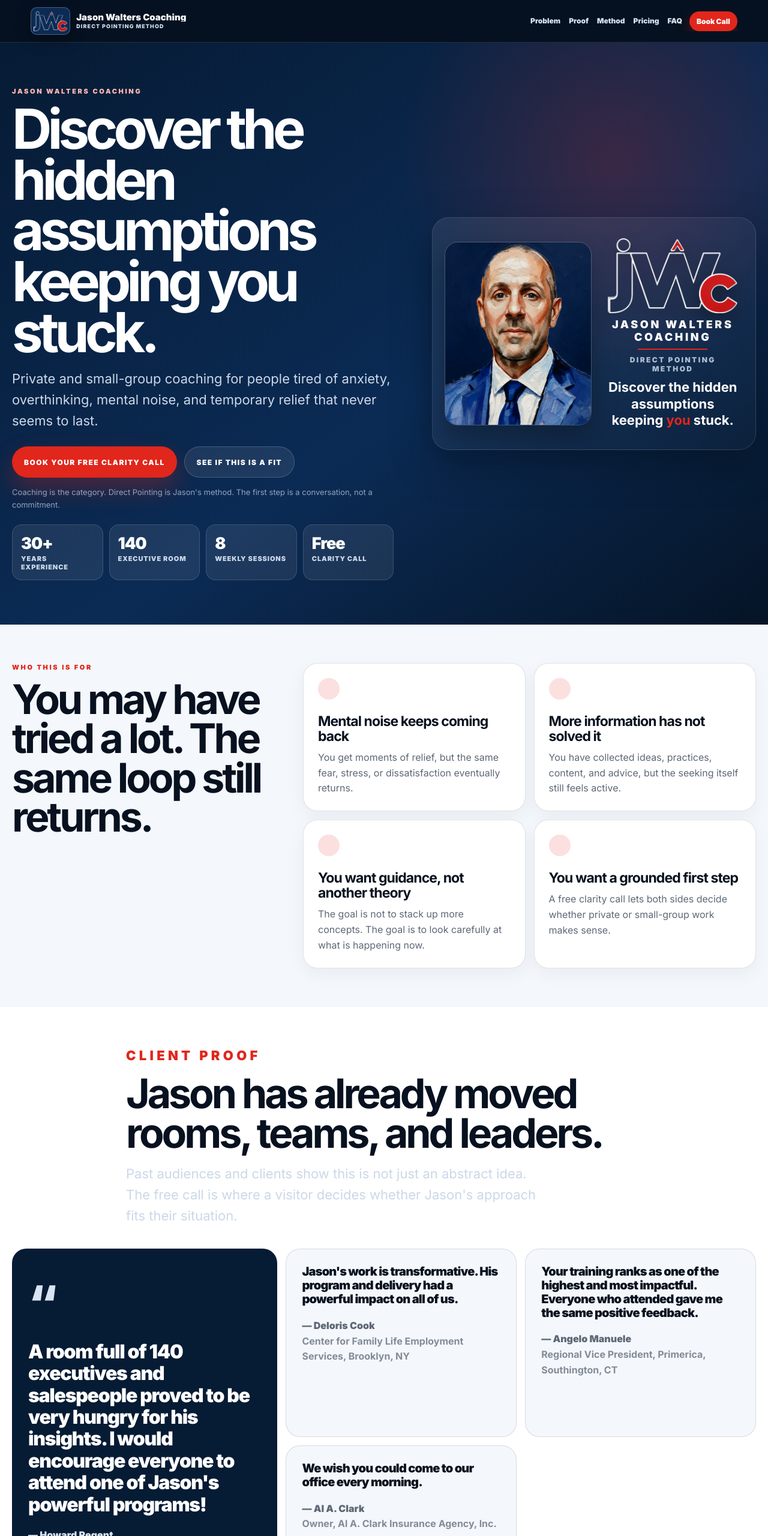
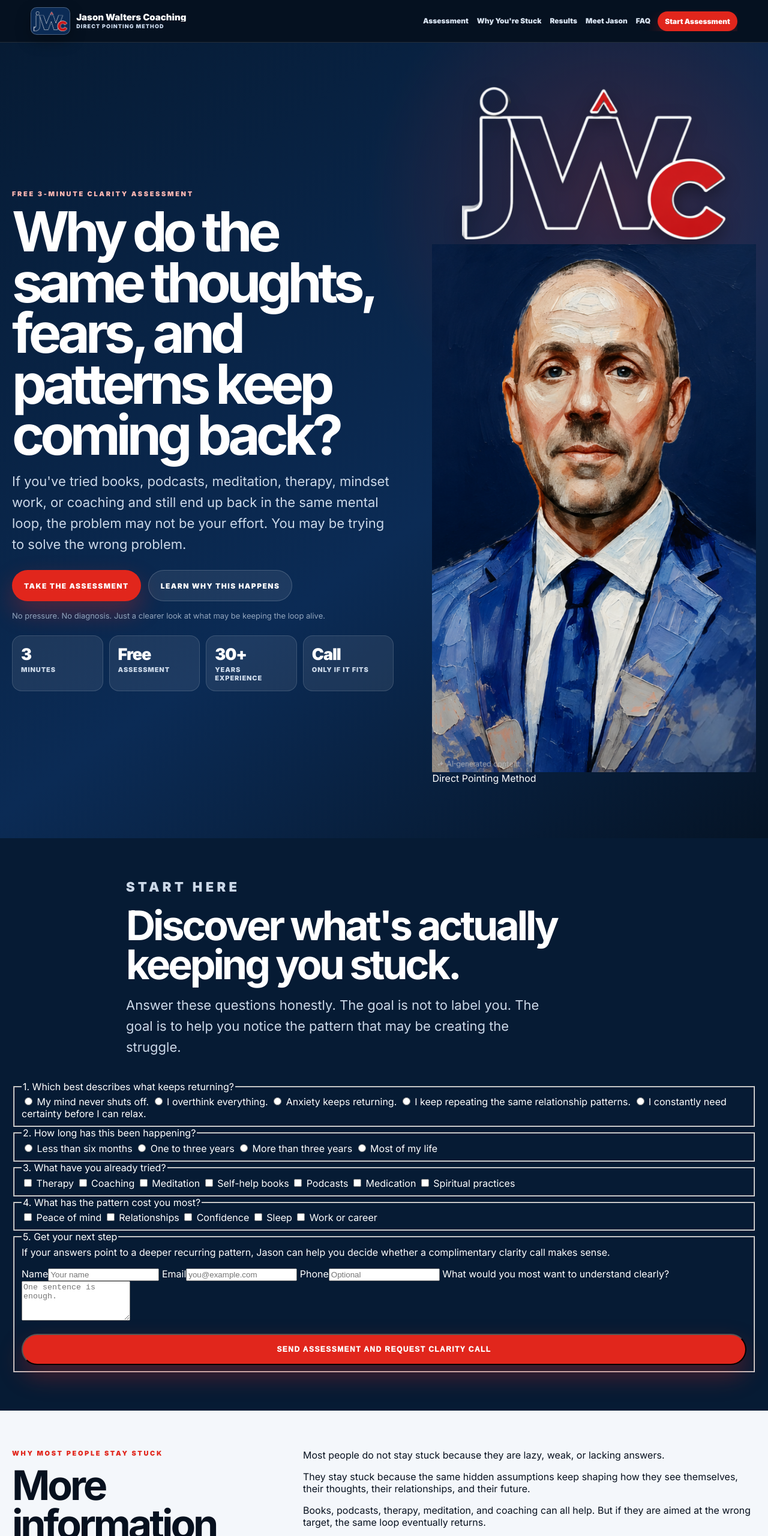
Before and after one commit to ARMS-REACH-DIGITAL-AGENCY/jw, a website: page public/index.html in a window 1280 px wide. Shown: the top 2560 px of the page at 60% size. Drawn offline with Linux system fonts and the light colour scheme.

Commit message:
Rebuild as assessment-driven conversion funnel

```diff
--- a/public/index.html
+++ b/public/index.html
@@ -3,10 +3,10 @@
   <head>
     <meta charset="utf-8" />
     <meta name="viewport" content="width=device-width, initial-scale=1" />
-    <title>Jason Walters Coaching | Book a Free Clarity Call</title>
-    <meta name="description" content="Jason Walters Coaching helps people examine mental noise, fear, overthinking, and recurring patterns through private and small-group coaching using the Direct Pointing Method." />
+    <title>Jason Walters Coaching | 3-Minute Clarity Assessment</title>
+    <meta name="description" content="Take the 3-minute clarity assessment from Jason Walters Coaching and see whether anxiety, overthinking, or recurring patterns may be driven by hidden assumptions you have not questioned yet." />
     <meta property="og:title" content="Jason Walters Coaching" />
-    <meta property="og:description" content="Discover the hidden assumptions keeping you stuck. Book a free clarity call with Jason Walters Coaching." />
+    <meta property="og:description" content="Why do the same thoughts, fears, and patterns keep coming back? Take the free clarity assessment." />
     <meta property="og:type" content="website" />
     <meta name="theme-color" content="#061b34" />
     <link rel="preconnect" href="https://fonts.googleapis.com" />
@@ -24,70 +24,118 @@
         </span>
       </a>
       <nav aria-label="Main navigation">
-        <a href="#problem">Problem</a>
-        <a href="#proof">Proof</a>
-        <a href="#method">Method</a>
-        <a href="#sessions">Pricing</a>
+        <a href="#assessment">Assessment</a>
+        <a href="#why-stuck">Why You're Stuck</a>
+        <a href="#results">Results</a>
+        <a href="#jason">Meet Jason</a>
         <a href="#faq">FAQ</a>
-        <a class="nav-cta" href="#book">Book Call</a>
+        <a class="nav-cta" href="#assessment">Start Assessment</a>
       </nav>
     </header>
 
     <main id="top">
       <section class="hero section-shell">
         <div class="hero-copy">
-          <p class="eyebrow">Jason Walters Coaching</p>
-          <h1>Discover the hidden assumptions keeping you stuck.</h1>
+          <p class="eyebrow">Free 3-minute clarity assessment</p>
+          <h1>Why do the same thoughts, fears, and patterns keep coming back?</h1>
           <p class="hero-lede">
-            Private and small-group coaching for people tired of anxiety, overthinking, mental noise, and temporary relief that never seems to last.
+            If you've tried books, podcasts, meditation, therapy, mindset work, or coaching and still end up back in the same mental loop, the problem may not be your effort. You may be trying to solve the wrong problem.
           </p>
           <div class="hero-actions">
-            <a class="button primary" href="#book">Book your free clarity call</a>
-            <a class="button secondary" href="#problem">See if this is a fit</a>
+            <a class="button primary" href="#assessment">Take the assessment</a>
+            <a class="button secondary" href="#why-stuck">Learn why this happens</a>
           </div>
-          <p class="trust-note">
-            Coaching is the category. Direct Pointing is Jason's method. The first step is a conversation, not a commitment.
-          </p>
-          <div class="hero-proof" aria-label="Experience and credibility">
+          <p class="trust-note">No pressure. No diagnosis. Just a clearer look at what may be keeping the loop alive.</p>
+          <div class="hero-proof" aria-label="Trust indicators">
+            <div><strong>3</strong><span>minutes</span></div>
+            <div><strong>Free</strong><span>assessment</span></div>
             <div><strong>30+</strong><span>years experience</span></div>
-            <div><strong>140</strong><span>executive room</span></div>
-            <div><strong>8</strong><span>weekly sessions</span></div>
-            <div><strong>Free</strong><span>clarity call</span></div>
+            <div><strong>Call</strong><span>only if it fits</span></div>
           </div>
         </div>
 
-        <div class="hero-brand-composite" aria-label="Jason Walters Coaching brand image">
-          <div class="portrait-panel">
-            <img src="/assets/jason_portrait.png" alt="Jason Walters Coaching portrait" />
-          </div>
-          <div class="hero-logo-panel">
-            <img class="hero-logo" src="/assets/logo.png" alt="JWC" />
-            <p class="hero-logo-title">Jason Walters Coaching</p>
-            <span class="hero-rule"></span>
-            <p class="hero-logo-subtitle">Direct Pointing Method</p>
-            <p class="hero-tagline">Discover the hidden assumptions keeping <span>you</span> stuck.</p>
-          </div>
+        <div class="hero-card" aria-label="Jason Walters Coaching">
+          <img class="hero-logo" src="/assets/logo.png" alt="JWC" />
+          <img class="hero-portrait" src="/assets/jason_portrait.png" alt="Jason Walters" />
+          <p>Direct Pointing Method</p>
         </div>
       </section>
 
-      <section id="problem" class="section-shell split light-section">
+      <section id="assessment" class="section-shell assessment-section">
+        <div class="section-heading centered">
+          <p class="eyebrow">Start here</p>
+          <h2>Discover what's actually keeping you stuck.</h2>
+          <p>Answer these questions honestly. The goal is not to label you. The goal is to help you notice the pattern that may be creating the struggle.</p>
+        </div>
+
+        <form class="quiz-card" action="mailto:hello@jasonwalterscoaching.com" method="post" enctype="text/plain">
+          <fieldset>
+            <legend>1. Which best describes what keeps returning?</legend>
+            <label><input type="radio" name="returning_pattern" value="My mind never shuts off" /> My mind never shuts off.</label>
+            <label><input type="radio" name="returning_pattern" value="I overthink everything" /> I overthink everything.</label>
+            <label><input type="radio" name="returning_pattern" value="Anxiety keeps returning" /> Anxiety keeps returning.</label>
+            <label><input type="radio" name="returning_pattern" value="I keep repeating relationship patterns" /> I keep repeating the same relationship patterns.</label>
+            <label><input type="radio" name="returning_pattern" value="I constantly need certainty" /> I constantly need certainty before I can relax.</label>
+          </fieldset>
+
+          <fieldset>
+            <legend>2. How long has this been happening?</legend>
+            <label><input type="radio" name="duration" value="Less than six months" /> Less than six months</label>
+            <label><input type="radio" name="duration" value="One to three years" /> One to three years</label>
+            <label><input type="radio" name="duration" value="More than three years" /> More than three years</label>
+            <label><input type="radio" name="duration" value="Most of my life" /> Most of my life</label>
+          </fieldset>
+
+          <fieldset>
+            <legend>3. What have you already tried?</legend>
+            <label><input type="checkbox" name="tried" value="Therapy" /> Therapy</label>
+            <label><input type="checkbox" name="tried" value="Coaching" /> Coaching</label>
+            <label><input type="checkbox" name="tried" value="Meditation" /> Meditation</label>
+            <label><input type="checkbox" name="tried" value="Self-help books" /> Self-help books</label>
+            <label><input type="checkbox" name="tried" value="Podcasts" /> Podcasts</label>
+            <label><input type="checkbox" name="tried" value="Medication" /> Medication</label>
+            <label><input type="checkbox" name="tried" value="Spiritual practices" /> Spiritual practices</label>
+          </fieldset>
+
+          <fieldset>
+            <legend>4. What has the pattern cost you most?</legend>
+            <label><input type="checkbox" name="cost" value="Peace of mind" /> Peace of mind</label>
+            <label><input type="checkbox" name="cost" value="Relationships" /> Relationships</label>
+            <label><input type="checkbox" name="cost" value="Confidence" /> Confidence</label>
+            <label><input type="checkbox" name="cost" value="Sleep" /> Sleep</label>
+            <label><input type="checkbox" name="cost" value="Work or career" /> Work or career</label>
+          </fieldset>
+
+          <fieldset class="form-fields">
+            <legend>5. Get your next step</legend>
+            <p>If your answers point to a deeper recurring pattern, Jason can help you decide whether a complimentary clarity call makes sense.</p>
+            <label>Name<input type="text" name="name" placeholder="Your name" /></label>
+            <label>Email<input type="email" name="email" placeholder="you@example.com" /></label>
+            <label>Phone<input type="tel" name="phone" placeholder="Optional" /></label>
+            <label>What would you most want to understand clearly?<textarea name="goal" rows="4" placeholder="One sentence is enough."></textarea></label>
+            <button class="button primary full" type="submit">Send assessment and request clarity call</button>
+          </fieldset>
+        </form>
+      </section>
+
+      <section id="why-stuck" class="section-shell light-section split">
         <div>
-          <p class="eyebrow dark">Who this is for</p>
-          <h2>You may have tried a lot. The same loop still returns.</h2>
+          <p class="eyebrow dark">Why most people stay stuck</p>
+          <h2>More information does not always create more freedom.</h2>
         </div>
-        <div class="cards two-col">
-          <article class="card"><span></span><h3>Mental noise keeps coming back</h3><p>You get moments of relief, but the same fear, stress, or dissatisfaction eventually returns.</p></article>
-          <article class="card"><span></span><h3>More information has not solved it</h3><p>You have collected ideas, practices, content, and advice, but the seeking itself still feels active.</p></article>
-          <article class="card"><span></span><h3>You want guidance, not another theory</h3><p>The goal is not to stack up more concepts. The goal is to look carefully at what is happening now.</p></article>
-          <article class="card"><span></span><h3>You want a grounded first step</h3><p>A free clarity call lets both sides decide whether private or small-group work makes sense.</p></article>
+        <div class="story-copy">
+          <p>Most people do not stay stuck because they are lazy, weak, or lacking answers.</p>
+          <p>They stay stuck because the same hidden assumptions keep shaping how they see themselves, their thoughts, their relationships, and their future.</p>
+          <p>Books, podcasts, therapy, meditation, and coaching can all help. But if they are aimed at the wrong target, the same loop eventually returns.</p>
+          <p><strong>Direct Pointing is designed to question the assumptions underneath the struggle, not just manage the symptoms on top of it.</strong></p>
         </div>
       </section>
 
-      <section id="proof" class="section-shell proof-section light-section">
+      <section id="results" class="section-shell proof-section light-section">
         <div class="section-heading centered">
-          <p class="eyebrow dark">Client proof</p>
-          <h2>Jason has already moved rooms, teams, and leaders.</h2>
-          <p>Past audiences and clients show this is not just an abstract idea. The free call is where a visitor decides whether Jason's approach fits their situation.</p>
+          <p class="eyebrow dark">Results and credibility</p>
+          <h2>Jason has helped rooms, teams, leaders, and individuals see what they could not see before.</h2>
+          <p>This work is personal, but Jason's background includes corporate rooms, sales teams, professionals, and people who were tired of temporary relief.</p>
         </div>
         <div class="testimonial-grid">
           <article class="testimonial-card featured-testimonial">
@@ -101,69 +149,50 @@
         </div>
       </section>
 
-      <section id="method" class="section-shell method-section">
-        <div class="section-heading centered">
-          <p class="eyebrow">The method</p>
-          <h2>Coaching people understand. Direct Pointing makes it distinct.</h2>
-          <p>The market-facing offer is coaching because visitors know what that means. Jason's unique approach is Direct Pointing, used inside the coaching process.</p>
-        </div>
-        <div class="method-map">
-          <div class="map-item"><p class="map-label">Category</p><h3>Coaching</h3><p>Clear, familiar, searchable, and easy for a new visitor to understand.</p></div>
-          <div class="map-arrow">→</div>
-          <div class="map-item featured"><p class="map-label">Method</p><h3>Direct Pointing</h3><p>The distinctive approach Jason uses to guide live inquiry and examine the seeking loop.</p></div>
-          <div class="map-arrow">→</div>
-          <div class="map-item"><p class="map-label">Offer</p><h3>8-week clarity process</h3><p>Private or small-group sessions that start with a fit call and clear expectations.</p></div>
+      <section id="jason" class="section-shell jason-section">
+        <div class="jason-card">
+          <img src="/assets/jason_portrait.png" alt="Jason Walters" />
+          <div>
+            <p class="eyebrow">Meet Jason</p>
+            <h2>Jason is the guide, not the hero of the story.</h2>
+            <p>For more than 30 years, Jason Walters has helped executives, professionals, teams, and individuals look beyond temporary coping strategies and examine what is actually driving the struggle.</p>
+            <p>His role is not to tell you what to think. It is to help you see what you may not have been able to see on your own.</p>
+            <a class="button primary" href="#assessment">Take the assessment</a>
+          </div>
         </div>
       </section>
 
-      <section id="process" class="section-shell split light-section">
-        <div><p class="eyebrow dark">How it works</p><h2>A simple path from curiosity to commitment.</h2></div>
-        <div class="steps">
-          <article class="step"><strong>01</strong><h3>Free clarity call</h3><p>A short conversation to understand what you are seeking, what you have tried, and whether this work is appropriate.</p></article>
-          <article class="step"><strong>02</strong><h3>Choose the right format</h3><p>Private coaching for focused one-to-one attention or small-group coaching for shared inquiry and a lower entry point.</p></article>
-          <article class="step"><strong>03</strong><h3>Guided Direct Pointing</h3><p>Weekly sessions focused on live questions, direct looking, and the patterns that keep seeking and mental noise active.</p></article>
+      <section id="method" class="section-shell method-section">
+        <div class="section-heading centered">
+          <p class="eyebrow">Direct Pointing Method</p>
+          <h2>Not another technique to remember. A different way to look.</h2>
+          <p>You do not need another list of habits to manage. You need to see the assumptions that keep making the same thoughts feel urgent, personal, and true.</p>
         </div>
-      </section>
-
-      <section id="sessions" class="section-shell pricing-section">
-        <div class="section-heading"><p class="eyebrow">Pricing</p><h2>Private coaching and small-group options.</h2><p>Choose a format after the free clarity call confirms this work is a fit.</p></div>
-        <div class="pricing-grid">
-          <article class="price-card highlighted"><p class="mini-label">Private coaching</p><h3>8 weekly sessions</h3><div class="price">$2,000</div><p>Personalized guidance, live questions, and focused one-to-one support.</p><a class="button primary full" href="#book">Ask about private coaching</a></article>
-          <article class="price-card"><p class="mini-label">Small group coaching</p><h3>8 weekly sessions</h3><div class="price">$950</div><p>A lower-friction group format for sincere participants who learn through shared questions.</p><a class="button secondary full" href="#book">Ask about small group</a></article>
-        </div>
-      </section>
-
-      <section id="book" class="section-shell booking-section">
-        <div class="booking-card">
-          <p class="eyebrow">Free clarity call</p>
-          <h2>Start with a conversation, not a commitment.</h2>
-          <p>Choose a time to speak with Jason, ask questions, and decide whether private or small-group coaching is the right fit.</p>
-          <a class="button primary" href="mailto:hello@jasonwalterscoaching.com?subject=Free%20Clarity%20Call%20Request">Request a clarity call</a>
-        </div>
-        <div class="stack-card">
-          <p class="mini-label">What happens next</p>
-          <ul class="checklist">
-            <li>Submit a request or book a time</li>
-            <li>Answer a few fit questions</li>
-            <li>Receive email confirmation</li>
-            <li>Meet with Jason for clarity call</li>
-            <li>Choose private or group path</li>
-            <li>Begin the 8-week process</li>
-          </ul>
+        <div class="method-map">
+          <div class="map-item"><p class="map-label">Step 1</p><h3>Name the loop</h3><p>Identify the pattern that keeps coming back, even after temporary relief.</p></div>
+          <div class="map-item featured"><p class="map-label">Step 2</p><h3>Question the assumption</h3><p>Look directly at what the mind has been treating as obvious, certain, or unavoidable.</p></div>
+          <div class="map-item"><p class="map-label">Step 3</p><h3>See clearly</h3><p>When the assumption is seen clearly, the struggle around it can begin to lose its grip.</p></div>
         </div>
       </section>
 
       <section id="faq" class="section-shell faq-section light-section">
-        <div class="section-heading"><p class="eyebrow dark">FAQ</p><h2>Questions visitors need answered before they book.</h2></div>
+        <div class="section-heading"><p class="eyebrow dark">FAQ</p><h2>Questions people ask before booking.</h2></div>
         <div class="faq-list">
           <article><h3>Is this therapy?</h3><p>No. This is not therapy, medical treatment, crisis support, or a replacement for professional mental healthcare.</p></article>
-          <article><h3>Is this coaching or Direct Pointing?</h3><p>It is marketed as coaching so people understand the category. Jason's specific coaching method is Direct Pointing.</p></article>
-          <article><h3>What happens on the free call?</h3><p>The call determines fit. You can explain what you are dealing with, ask questions, and decide whether private or group sessions make sense.</p></article>
-          <article><h3>Who is this not for?</h3><p>This is not for someone in crisis, someone seeking diagnosis, or someone who needs licensed clinical care.</p></article>
+          <article><h3>Is this coaching?</h3><p>Yes. Coaching is the format. Direct Pointing is Jason's method inside that conversation.</p></article>
+          <article><h3>Where is pricing?</h3><p>The assessment and first clarity call come before any recommendation. If there is a fit, Jason will explain the best next step and the investment clearly before you decide anything.</p></article>
+          <article><h3>Who is this not for?</h3><p>This is not for someone in immediate crisis, someone seeking diagnosis, or someone who needs licensed clinical care.</p></article>
         </div>
+      </section>
+
+      <section class="section-shell final-cta">
+        <p class="eyebrow">Start with the assessment</p>
+        <h2>Stop guessing why the same loop keeps returning.</h2>
+        <p>Take three minutes and see whether the issue may be deeper than another strategy, technique, or answer.</p>
+        <a class="button primary" href="#assessment">Take the 3-minute assessment</a>
       </section>
     </main>
 
-    <footer class="site-footer"><p>Jason Walters Coaching</p><p>Landing page, CRM, and booking flow powered by ARMS Reach Digital Agency.</p></footer>
+    <footer class="site-footer"><p>Jason Walters Coaching</p><p>Direct Pointing Method</p></footer>
   </body>
 </html>
```
